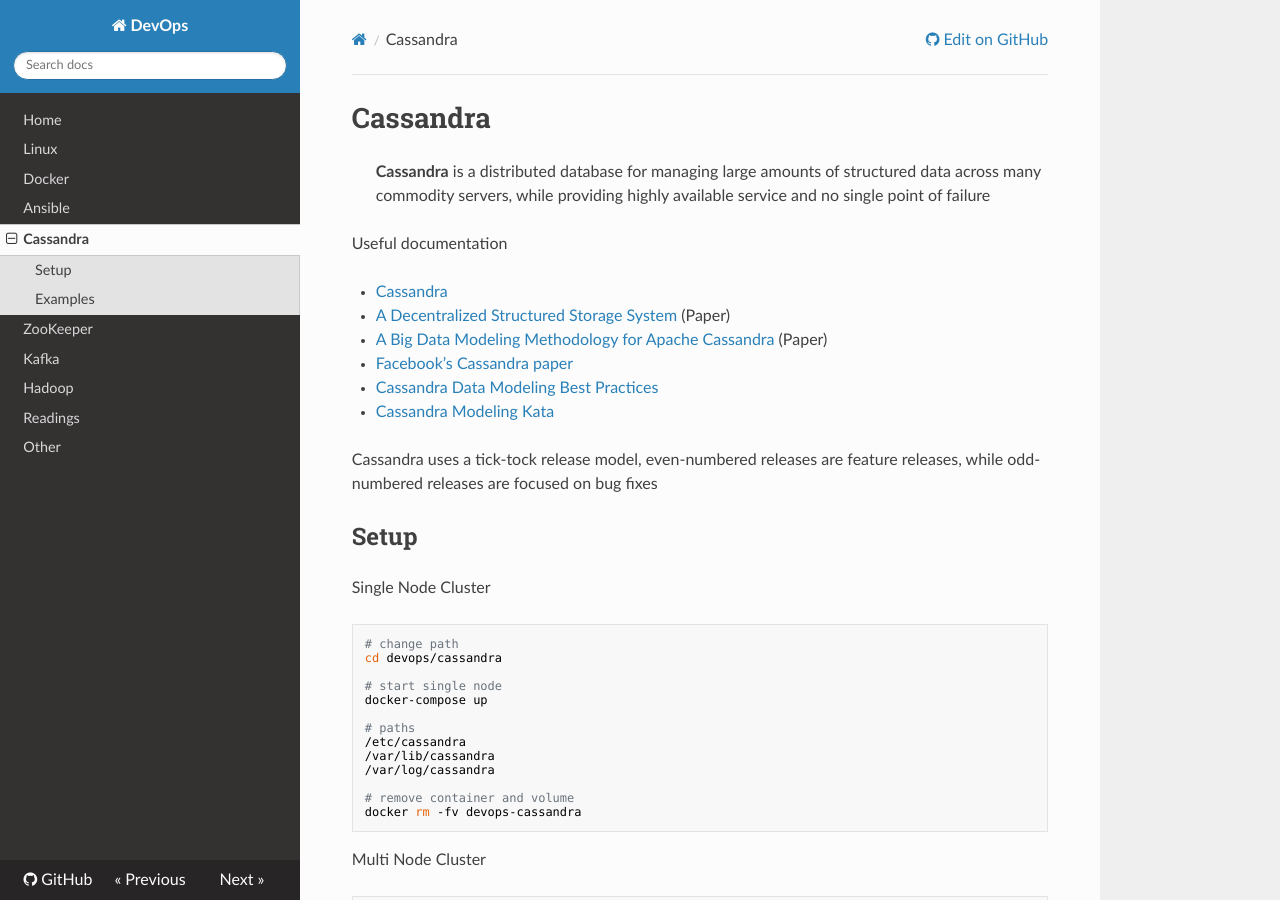
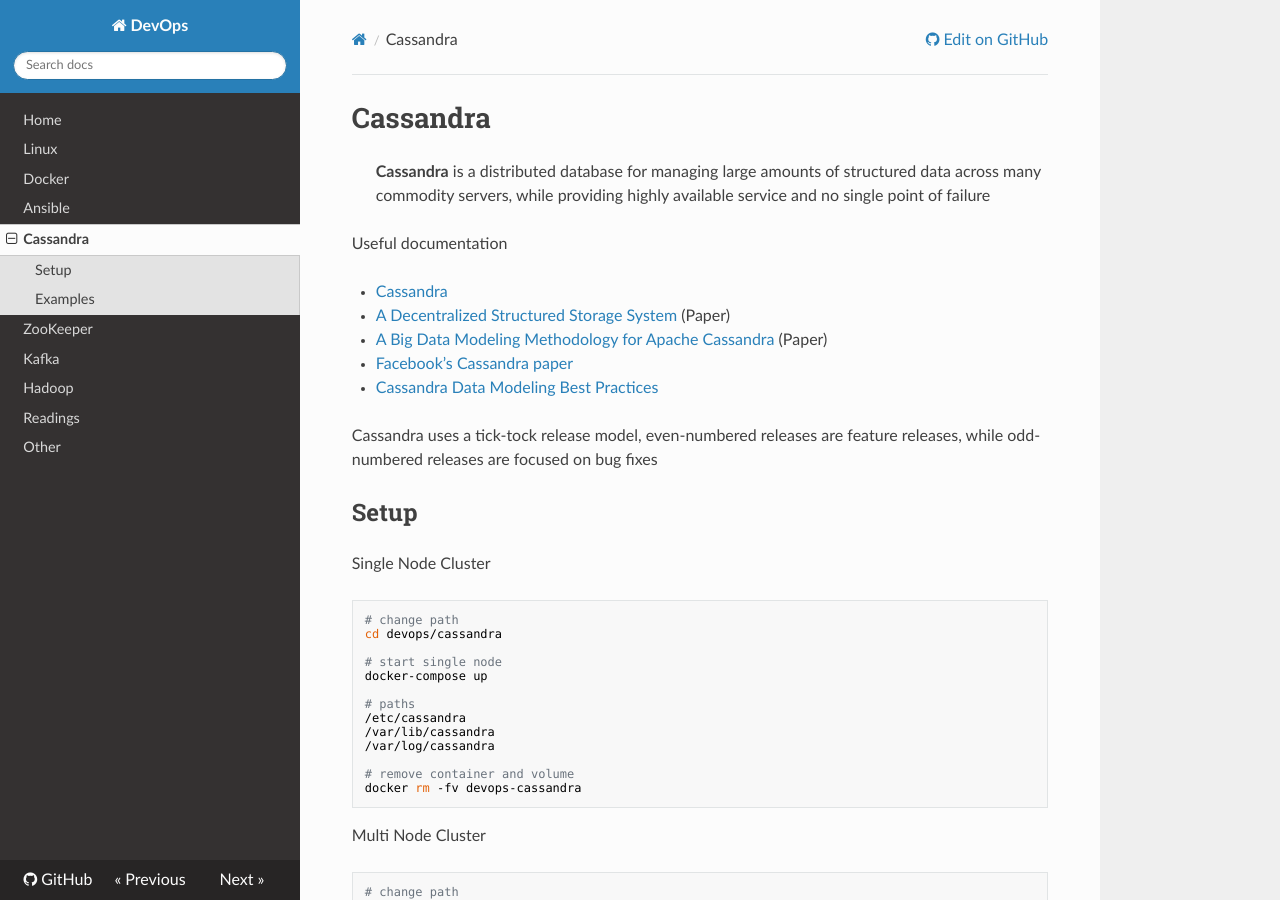
Before and after one commit to niqdev/devops, an MkDocs documentation site: the page built from docs/cassandra.md, in a window 1280 px wide and 900 px high. Built offline with MkDocs 1.6.1, drawn with Linux system fonts in a browser that asks for light colours; nearby versions of some CDN libraries; old or Windows-style settings are respelled for this version of MkDocs.

Commit message:
doc: update cassandra

```diff
--- a/docs/cassandra.md
+++ b/docs/cassandra.md
@@ -14,7 +14,7 @@ Useful documentation
 
 * [Cassandra Data Modeling Best Practices](https://www.ebayinc.com/stories/blogs/tech/cassandra-data-modeling-best-practices-part-1)
 
-* [Cassandra Modeling Kata](https://github.com/allegro/cassandra-modeling-kata)
+<!-- * [Cassandra Modeling Kata](https://github.com/allegro/cassandra-modeling-kata) -->
 
 Cassandra uses a tick-tock release model, even-numbered releases are feature releases, while odd-numbered releases are focused on bug fixes
 
```
